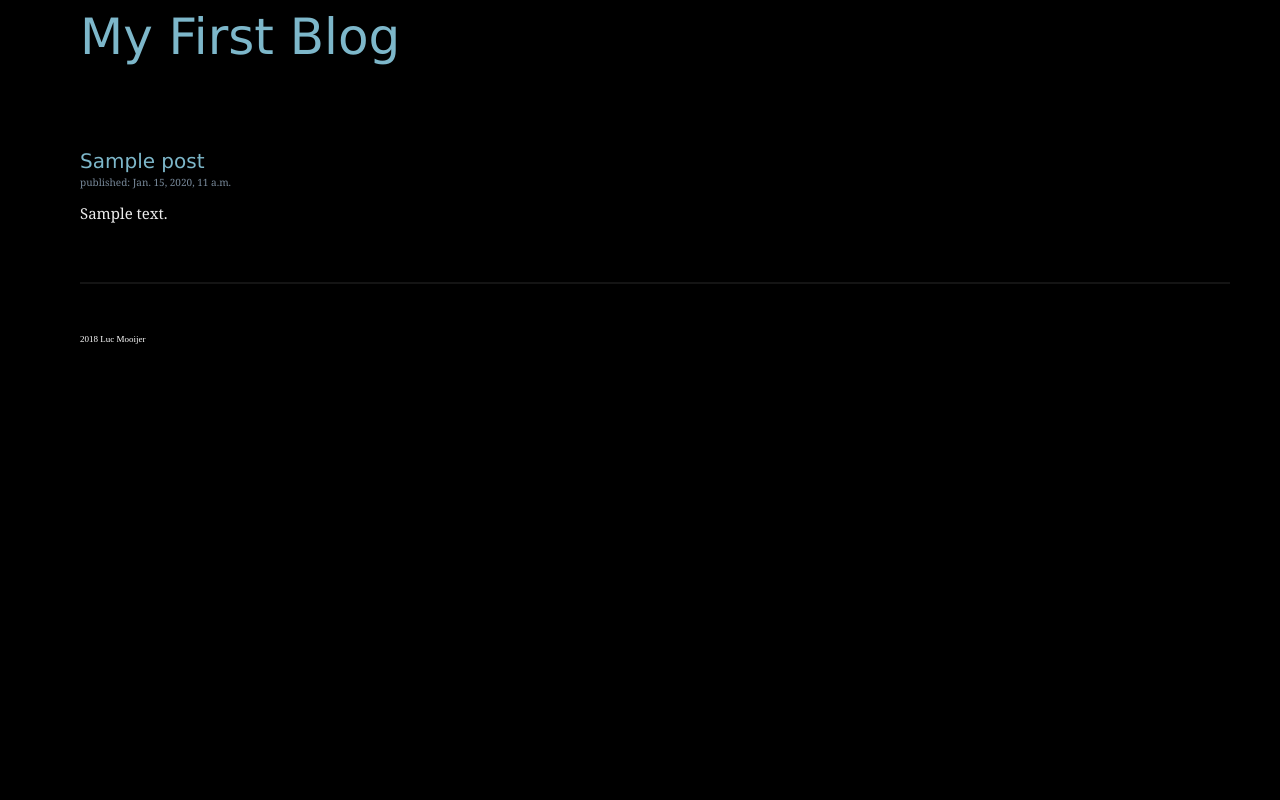
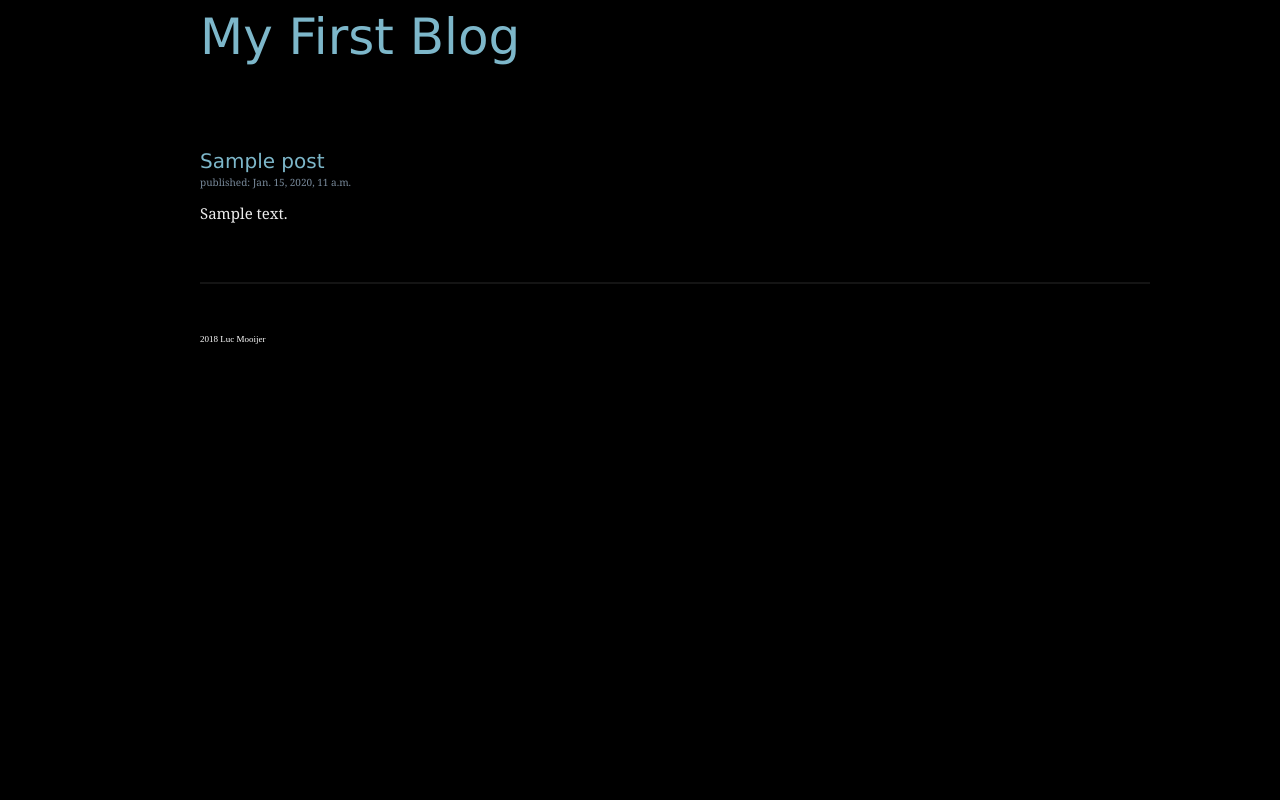
Before and after one commit to esclapyus/my-first-blog, a Django app: template blog/templates/blog/post_list.html in a window 1280 px wide. Run offline with Django 3.2, Linux system fonts and the light colour scheme; the template is opened without the code that fills it: values that come from a table or form of the project are taken from there, others are empty; tables that the repository leaves empty hold one stand-in row (values such as "Sample post").

```diff
--- a/blog/templates/blog/post_list.html
+++ b/blog/templates/blog/post_list.html
@@ -5,8 +5,8 @@
 head, body {
     background-color: black;
     color: white;
-    margin-left: 80px;
-    margin-right: 50px;
+    margin-left: 200px;
+    margin-right: 130px;
 
 }
 
```
